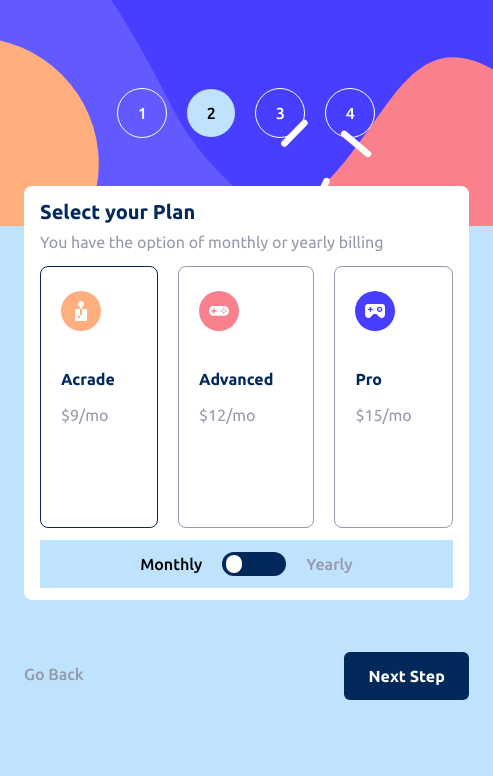
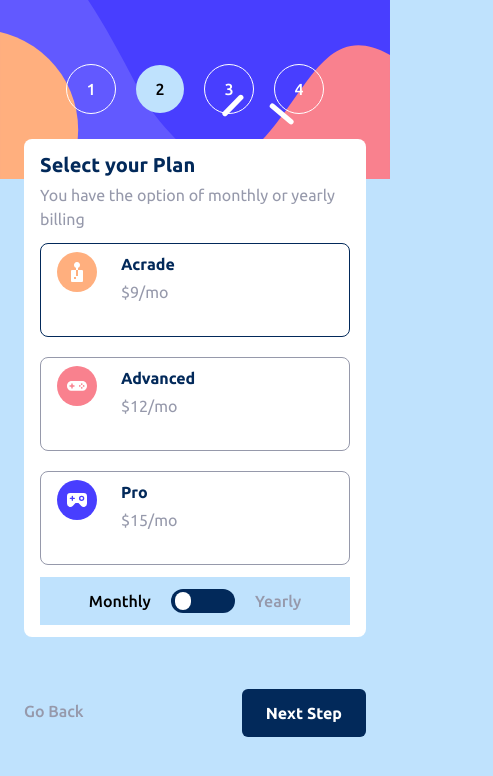
Before and after one commit to gideon-del/multi-step-form, a React (Vite) app: page / in a window 390 px wide. Shown: the top 776 px of the page, 493 px wide, since content can reach past the window. Built offline with nearby package versions, Linux system fonts and the light colour scheme.

Commit message:
Done with mobile designfor second step

```diff
--- a/src/components/SecondStep.jsx
+++ b/src/components/SecondStep.jsx
@@ -17,28 +17,32 @@ const SecondStep = () => {
         You have the option of monthly or yearly billing
       </p>
       <form className="flex flex-col md:gap-5 gap-3 md:mt-10 mt-3 ">
-        <div className="flex  gap-5 md:gap-7 lg:gap-10">
+        <div className="flex  gap-5 md:gap-7 lg:gap-10 flex-col md:flex-row">
           {plans.map((plan, i) => (
             <div
-              className={`pr-10 pl-5 aspect-square ${
+              className={`md:pr-10 md:pl-5 px-4 md:aspect-square ${
                 i === currentPlan ? "border-marineBlue" : "border-coolGray"
-              } border w-fit py-6 rounded-lg hover:border-marineBlue transition cursor-pointer flex-1`}
+              } border md:w-fit md:py-6 flex md:flex-col items-start rounded-lg hover:border-marineBlue transition cursor-pointer flex-1 py-2 gap-6`}
               key={plan.title}
               onClick={() => togglePlan(i)}
             >
               <img src={plan.img} />
-              <h1 className="flex flex-col gap-3 mt-9 font-Bold text-marineBlue mb-1">
+              <div>
+                <h1 className="flex flex-col md:gap-3 gap-1 md:mt-9 font-Bold text-marineBlue md:mb-1">
                   {plan.title}
-                <span className="text-coolGray font-Regular">{plan[time]}</span>
+                  <span className="text-coolGray font-Regular">
+                    {plan[time]}
+                  </span>
                 </h1>
 
                 <p
                   className={`font-Medium md:text-base text-marineBlue ${
-                  time !== "yearly" && "opacity-0 "
-                }`}
+                    time !== "yearly" && "opacity-0"
+                  } `}
                 >
                   2 months free
                 </p>
+              </div>
             </div>
           ))}
         </div>
--- a/src/components/Steps.jsx
+++ b/src/components/Steps.jsx
@@ -15,7 +15,10 @@ const Steps = () => {
       </picture>
       <section className=" md:pt-10 flex gap-5 items-center justify-center md:flex-col md:justify-start md:gap-10 md:items-start md:pl-7">
         {steps.map((step, i) => (
-          <div className="flex gap-4  items-center justify-start cursor-pointer">
+          <div
+            className="flex gap-4  items-center justify-start cursor-pointer"
+            key={step.title}
+          >
             <span
               className={`${
                 i === cuurentStep
```
Lines whose indentation alone changed are shown as unchanged.
